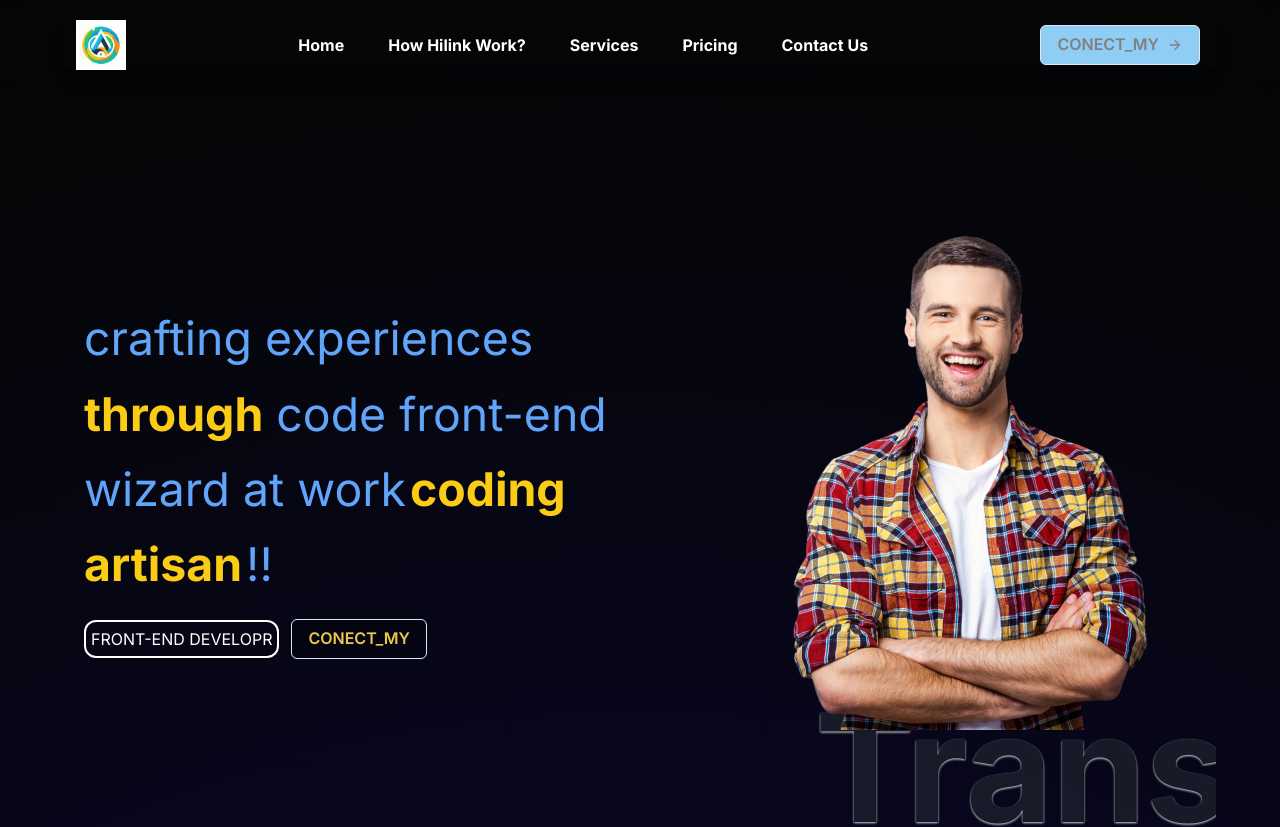
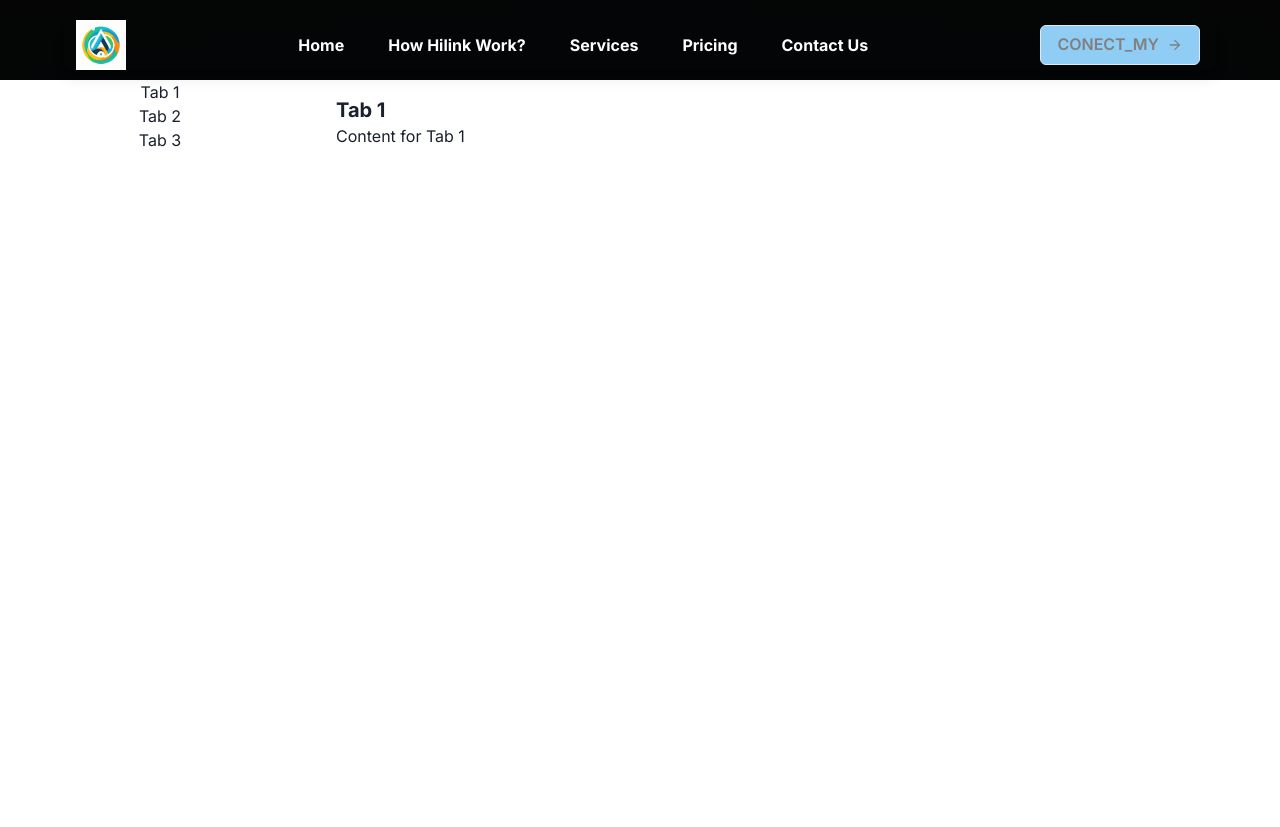
Before and after one commit to Azoonex/profileMy, a Next.js app: page / in a window 1280 px wide. Shown: the top 827 px of the page. Built offline with nearby package versions, Linux system fonts and the light colour scheme.

Commit message:
activety tab

```diff
--- a/app/page.tsx
+++ b/app/page.tsx
@@ -1,9 +1,11 @@
 import { Hero, Guide, Workers, MyWork } from "@/components";
+import Test from "@/components/Test";
 
 export default function Home() {
 
   return (
     <main className="bg__app">
+      <Test />
       <Hero />
       <Guide type="content" />
       <Workers />
--- a/components/Hero.tsx
+++ b/components/Hero.tsx
@@ -2,7 +2,7 @@
 
 import Buttons from "./Buttons"
 import Image from "next/image"
-import {motion} from 'framer-motion'
+// import {motion} from 'framer-motion'
 
 
 function Hero() {
@@ -40,13 +40,13 @@ function Hero() {
         height={500}
         />
        </div>
-      <motion.h2
-        initial={{ x: 2000,opacity:1 }}
-        animate={{ x: -7000,opacity:0 }}
-        transition={{ duration: 40, delay: 3 }}
+      <h2
+        // initial={{ x: 2000,opacity:1 }}
+        // animate={{ x: -7000,opacity:0 }}
+        // transition={{ duration: 40, delay: 3 }}
         className="absolute text-[150px] opacity-60  text-current drop-shadow-[0_1.2px_1.2px_rgba(250,250,250)] font-bold bottom-0 w-[10000px]">
         Transforming ideas into captivating user interfaces. Passionate about crafting seamless experiences that blend innovation and elegance
-      </motion.h2>
+      </h2>
     </section>
   )
 }
--- /dev/null
+++ b/components/Test.tsx
@@ -0,0 +1,44 @@
+"use client"
+
+import { useState } from 'react';
+
+
+const tabs = [
+  { id: 1, title: 'Tab 1', content: 'Content for Tab 1' },
+  { id: 2, title: 'Tab 2', content: 'Content for Tab 2' },
+  { id: 3, title: 'Tab 3', content: 'Content for Tab 3' },
+];
+
+const Test = () => {
+  const [activeTab, setActiveTab] = useState(tabs[0]);
+
+  return (
+    <div className="flex h-screen bg-white mt-20">
+      <div className="flex-none w-1/4">
+        <div className="flex flex-col">
+          {tabs.map((tab) => (
+            <button
+              key={tab.id}
+              className={(
+                'py-2 px-4 text-left border-b',
+                {
+                  'bg-gray-200': activeTab.id === tab.id,
+                  'hover:bg-gray-100': activeTab.id !== tab.id,
+                }
+              )}
+              onClick={() => setActiveTab(tab)}
+            >
+              {tab.title}
+            </button>
+          ))}
+        </div>
+      </div>
+      <div className="flex-grow p-4">
+        <h2 className="text-xl font-bold">{activeTab.title}</h2>
+        <p>{activeTab.content}</p>
+      </div>
+    </div>
+  );
+};
+
+export default Test;
--- a/components/myWork/MyWork.tsx
+++ b/components/myWork/MyWork.tsx
@@ -1,8 +1,21 @@
 "use client"
 import Image from "next/image"
+import {motion,useScroll,useTransform} from 'framer-motion'
+import { useRef } from "react"
+
+function MyWork() {
+
+  const ref = useRef < HTMLInputElement > (null)
+  const { scrollYProgress } = useScroll({
+    target: ref,
+    offset: ["start start", "end start"]
+  })
 
 
-function MyWork() {
+  const yText = useTransform(scrollYProgress, [0, 1], ["0%", "500%"])
+
+  const yBg = useTransform(scrollYProgress, [0, 1], ["0%", "30%"])
+
 
   return (
     <div
@@ -14,24 +27,29 @@ function MyWork() {
          text-white w-32 font-extrabold py-7 lg:py-0 underline decoration-wavy decoration-blue-700">Trip Guid</h2>
       </div>
       <div className="relative w-full h-full   ">
-        <div className="bg-blue-300  w-1/2">
+        <motion.div
+          style={{ x: yBg }}
+
+        className="bg-blue-300  w-1/2">
           <Image
             src="/tripguide.png"
             alt="not_found"
             width={1000}
             height={1500}
           />
-        </div>
+        </motion.div>
         <div className="m-12">
          <h2 className="
-         font-bold text-3xl text-white outline-4 underline
+         font-bold text-3xl mt-32 text-white outline-4 underline
          ">
           Shop Cars !
          </h2>
         </div>
 
         {/* absolute left car */}
-        <div className=" w-1/2 top-1/4  h-full right-0 absolute  bottom-1/2 ">
+        <motion.div
+          style={{ x: yText }}
+        className=" w-1/2 top-1/4  h-full right-0 absolute  bottom-1/2 ">
           <Image
             className="rounded-tl-2xl rounded-bl-3xl"
             src="/carrent.png"
@@ -39,7 +57,7 @@ function MyWork() {
             width={1000}
             height={1000}
           />
-        </div>
+        </motion.div>
       </div>
     </div>
   )
```
